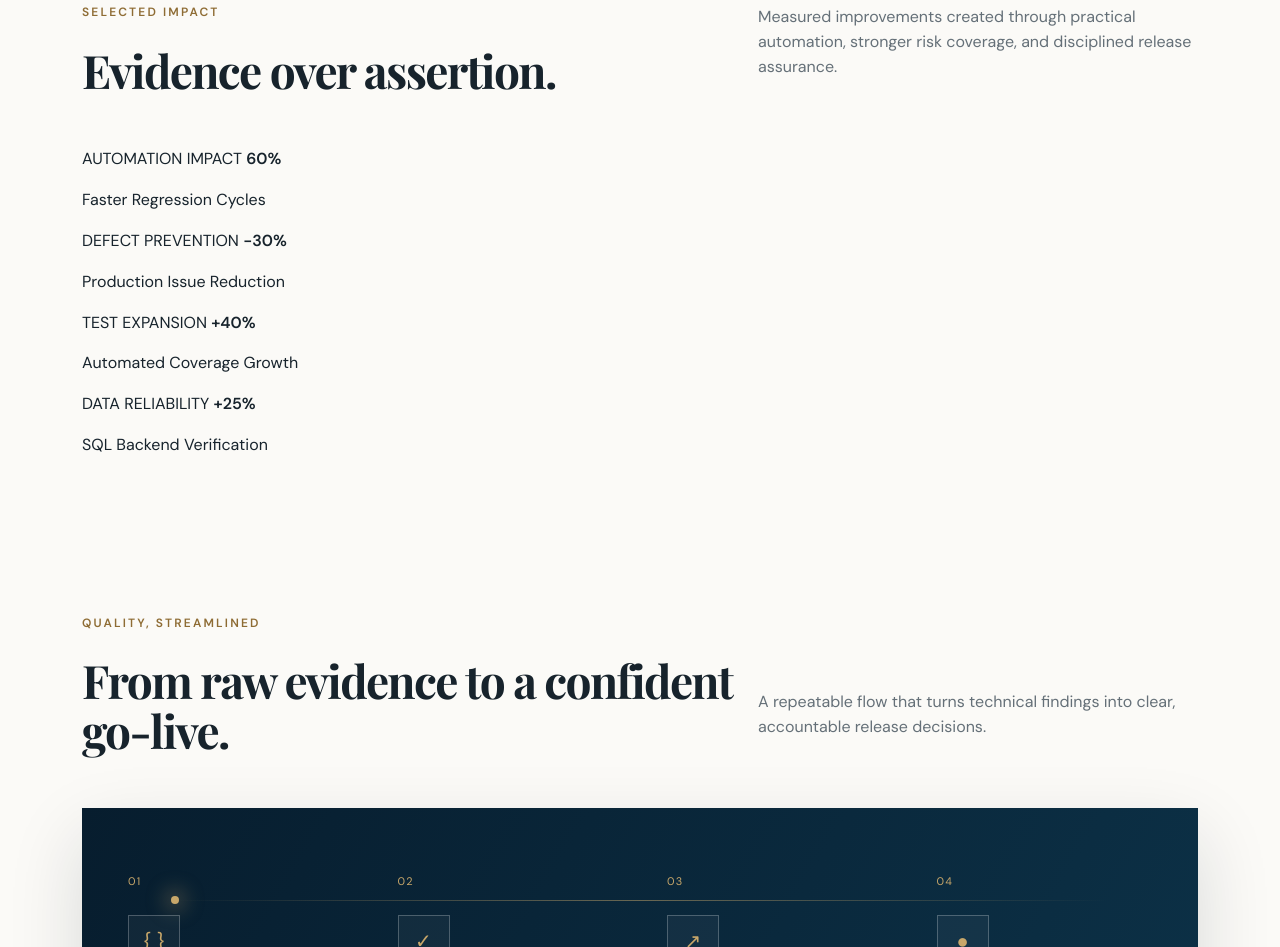
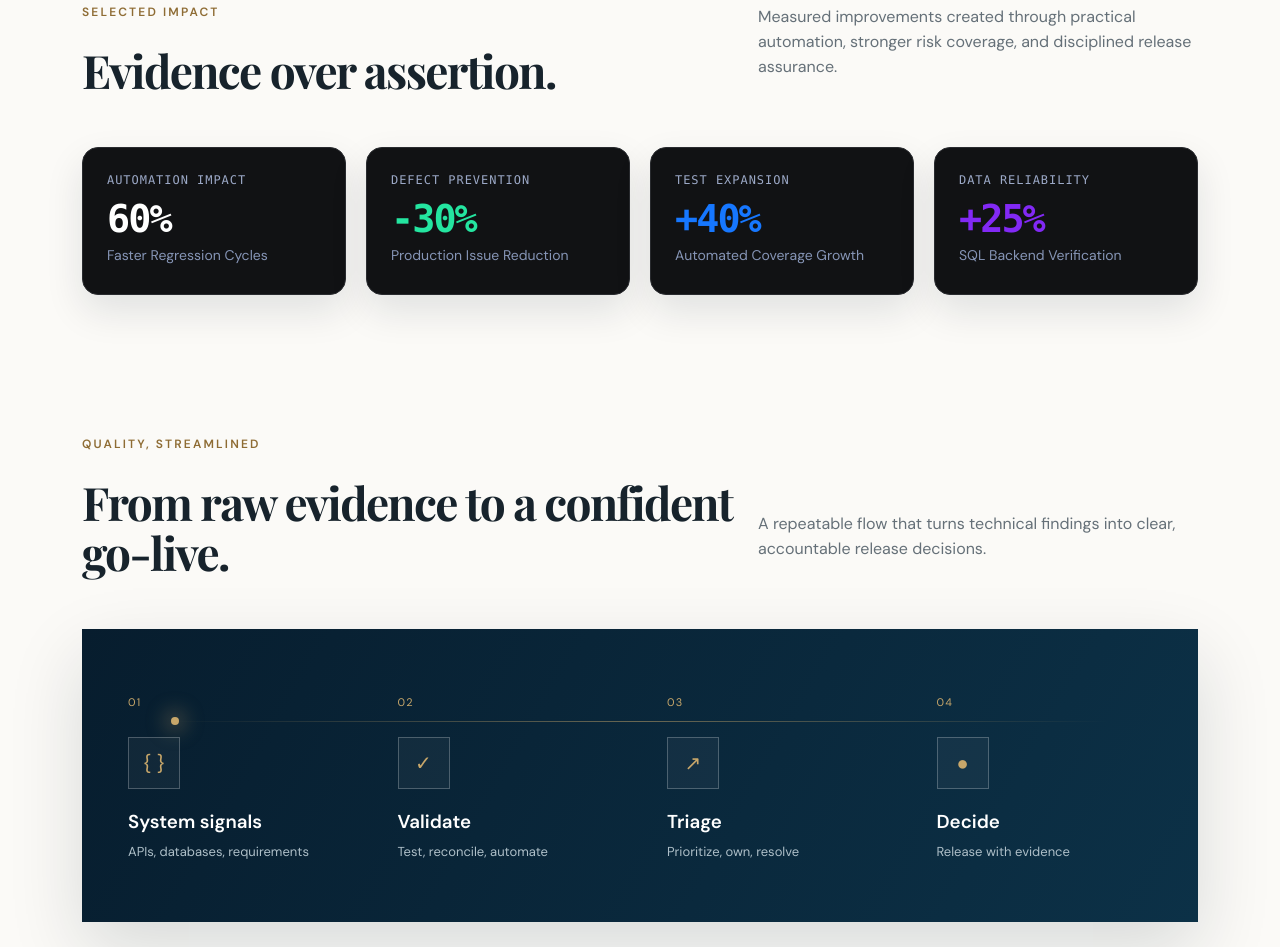
Before and after one commit to nehakumari-55/BugWeaver, a plain HTML site: page index.html in a window 1280 px wide. Shown: the part 1784-2731 px from the top of the page. Drawn offline with nearby package versions, Linux system fonts and the light colour scheme.

Commit message:
Add files via upload

```diff
--- a/index.html
+++ b/index.html
@@ -15,6 +15,66 @@
   <link href="https://fonts.googleapis.com/css2?family=DM+Sans:wght@400;500;600&family=Playfair+Display:wght@600;700&display=swap" rel="stylesheet">
   <link rel="stylesheet" href="styles.css">
   <link rel="stylesheet" href="styles-modern.css">
+  <style>
+    /* Self-contained counter cards for reliable GitHub Pages rendering */
+    .metric-tiles {
+      display: grid !important;
+      grid-template-columns: repeat(4, minmax(0, 1fr)) !important;
+      gap: 20px !important;
+      width: 100%;
+    }
+    .metric-tiles .metric-card {
+      display: block;
+      min-width: 0;
+      min-height: 148px;
+      padding: 25px 24px;
+      color: #fff;
+      background: #111214;
+      border: 1px solid #292b2f;
+      border-radius: 16px;
+      box-shadow: 0 16px 38px rgba(7,29,46,.11);
+      transition: transform .3s ease, border-color .3s ease, box-shadow .3s ease;
+    }
+    .metric-tiles .metric-card:hover {
+      transform: translateY(-6px);
+      border-color: #4b4f55;
+      box-shadow: 0 23px 48px rgba(7,29,46,.18);
+    }
+    .metric-tiles .metric-card > span {
+      display: block;
+      margin: 0 0 8px;
+      color: #9ca9c7;
+      font-family: ui-monospace, SFMono-Regular, Menlo, Monaco, Consolas, monospace;
+      font-size: 12px;
+      line-height: 1.3;
+      letter-spacing: .08em;
+    }
+    .metric-tiles .metric-card > strong {
+      display: block;
+      margin: 0 0 4px;
+      font-family: ui-monospace, SFMono-Regular, Menlo, Monaco, Consolas, monospace;
+      font-size: clamp(31px, 3vw, 39px);
+      font-weight: 700;
+      line-height: 1.15;
+      letter-spacing: -.05em;
+    }
+    .metric-tiles .metric-card > p {
+      margin: 0;
+      color: #8695b6;
+      font-size: 14px;
+      line-height: 1.45;
+    }
+    .metric-tiles .metric-white > strong { color: #fff; }
+    .metric-tiles .metric-green > strong { color: #24e5a0; }
+    .metric-tiles .metric-blue > strong { color: #1677ff; }
+    .metric-tiles .metric-purple > strong { color: #8229f5; }
+    @media (max-width: 900px) {
+      .metric-tiles { grid-template-columns: repeat(2, minmax(0, 1fr)) !important; }
+    }
+    @media (max-width: 520px) {
+      .metric-tiles { grid-template-columns: 1fr !important; }
+    }
+  </style>
 </head>
 <body>
   <header class="nav-wrap">
```
